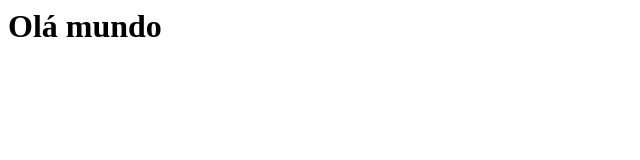
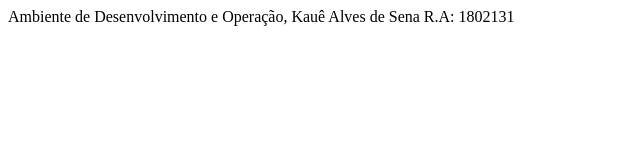
Before and after one commit to kauealvs/DevOps, a plain HTML site: page index.html in a window 1280 px wide. Shown: the whole page, without its empty margins (0-640 px from the left). Drawn offline with Linux system fonts and the light colour scheme.

Commit message:
nome disciplina,nome e R.A

```diff
--- a/index.html
+++ b/index.html
@@ -1 +1,9 @@
-<h1>Olá mundo</h1>
+<html >
+    <head>
+        <meta charset="UTF-8">
+        <title>Atividade Contínua 02</title>
+        <body>
+            <p>Ambiente de Desenvolvimento e Operação, Kauê Alves de Sena   R.A: 1802131</p>
+        </body>
+    </head>
+</html>
```
